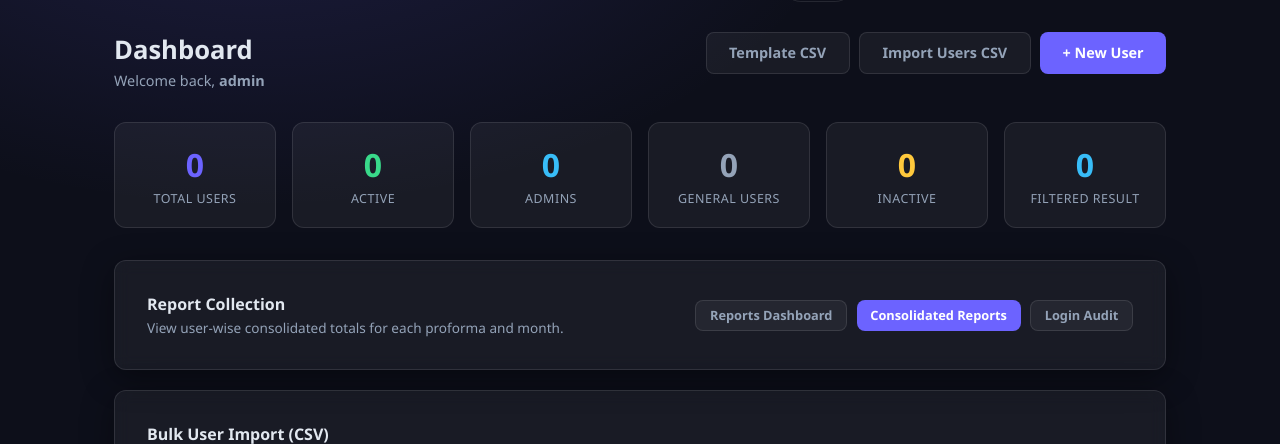
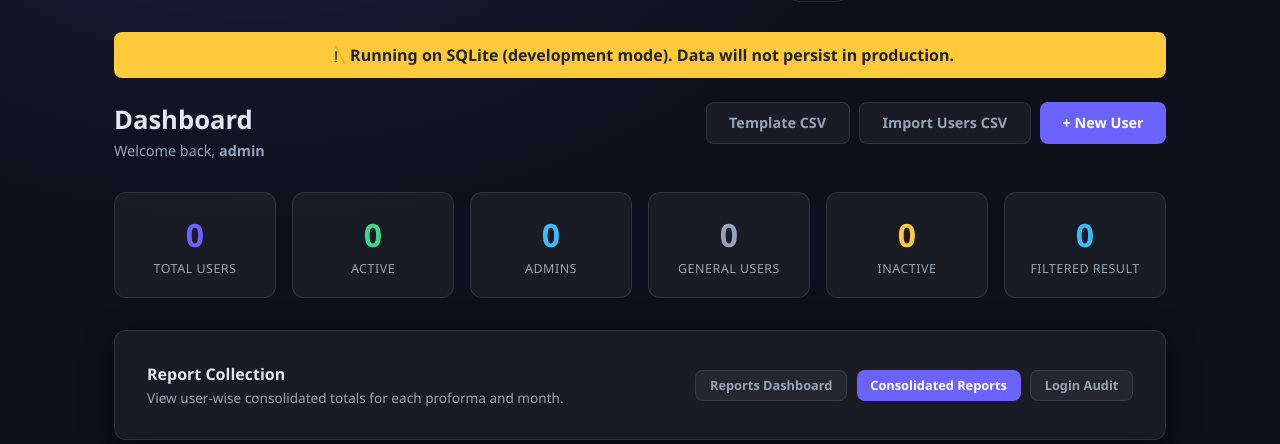
Before and after one commit to navdeepptu23-max/opd-portal, a Flask app: page /dashboard in a window 1280 px wide. Shown: the part 60-504 px from the top of the page. Run offline with Flask 3, Linux system fonts and the light colour scheme; a user stored in the database is signed in; data comes from the database, SQL or seed files in the repository; data that the repository does not hold is empty; some libraries are stand-ins or nearby versions.

Commit message:
fix: prevent user disappearing - block writes on SQLite fallback, add audit logging
Root cause: When Render PostgreSQL expires and DATABASE_URL disappears,
app silently falls back to empty SQLite. All users vanish. Any users
created on ephemeral SQLite are lost on next restart.

Fixes:
- Add _SQLITE_ON_RENDER flag to detect production SQLite fallback
- Block user create/delete/import when on SQLite in production
- Add persistent red warning banner on dashboard when DB disconnected
- Add [AUDIT] logging for all user lifecycle events (create, toggle, delete, CSV import, signup)
- Add startup user listing for easier debugging (up to 50 users)
- Add __pycache__ to .gitignore

```diff
--- a/portal/app.py
+++ b/portal/app.py
@@ -76,6 +76,8 @@ def _session_debug_before_request():
 
 
 _USING_SQLITE = 'sqlite' in database_url.lower()
+_ON_RENDER = bool(os.environ.get('RENDER', ''))
+_SQLITE_ON_RENDER = _USING_SQLITE and _ON_RENDER  # DB expired in production
 
 
 @app.before_request
@@ -2037,6 +2039,7 @@ def signup():
         new_user.set_password(form.password.data)
         db.session.add(new_user)
         db.session.commit()
+        print(f'[AUDIT] Self-signup: user \"{new_user.username}\" (id={new_user.id}) registered')
         flash('Account created successfully. You can now sign in.', 'success')
         return redirect(url_for('login'))
     return render_template('signup.html', form=form)
@@ -2068,6 +2071,11 @@ def register():
     # Only super_admin may create other admins
     if not current_user.is_super_admin:
         form.role.choices = [('sub', 'General User')]
+    if _SQLITE_ON_RENDER:
+        flash('Cannot create users: PostgreSQL database is not connected. '
+              'Users created now will be LOST on next restart. '
+              'Please fix DATABASE_URL on Render first.', 'danger')
+        return redirect(url_for('dashboard'))
     if form.validate_on_submit():
         new_user = User(
             username=_normalize_username(form.username.data),
@@ -2078,6 +2086,7 @@ def register():
         new_user.set_password(form.password.data)
         db.session.add(new_user)
         db.session.commit()
+        print(f'[AUDIT] User "{new_user.username}" (id={new_user.id}) created by "{current_user.username}" (id={current_user.id})')
         flash(f'User "{new_user.username}" created successfully.', 'success')
         return redirect(url_for('dashboard'))
     return render_template('register.html', form=form)
@@ -2142,6 +2151,8 @@ def dashboard():
         sort_dir=sort_dir,
         stats=stats,
         login_audits=login_audits,
+        using_sqlite=_USING_SQLITE,
+        sqlite_on_render=_SQLITE_ON_RENDER,
     )
 
 
@@ -2277,6 +2288,12 @@ def import_users_csv():
     if not current_user.is_admin_or_above:
         abort(403)
 
+    if _SQLITE_ON_RENDER:
+        flash('Cannot import users: PostgreSQL database is not connected. '
+              'Users imported now will be LOST on next restart. '
+              'Please fix DATABASE_URL on Render first.', 'danger')
+        return redirect(url_for('dashboard'))
+
     upload = request.files.get('users_csv')
     if not upload or not (upload.filename or '').strip():
         flash('Please choose a CSV file to import users.', 'warning')
@@ -2355,6 +2372,8 @@ def import_users_csv():
             'CSV import: %d created, %d verified in DB (engine=%s)',
             len(created_users), verified, db_engine,
         )
+        print(f'[AUDIT] CSV import by \"{current_user.username}\" (id={current_user.id}): '
+              f'{len(created_users)} created, {verified} verified (engine={db_engine})')
         if verified < len(created_users):
             app.logger.error(
                 'CSV import VERIFICATION FAILED: only %d/%d users found after commit (engine=%s)',
@@ -3100,9 +3119,11 @@ def toggle_user(user_id):
     user = User.query.get_or_404(user_id)
     if not current_user.can_manage(user):
         abort(403)
+    old_status = user.is_active
     user.is_active = not user.is_active
     db.session.commit()
     status = 'activated' if user.is_active else 'deactivated'
+    print(f'[AUDIT] User "{user.username}" (id={user.id}) {status} by "{current_user.username}" (id={current_user.id}) [was_active={old_status}]')
     flash(f'User "{user.username}" {status}.', 'success')
     return redirect(url_for('dashboard'))
 
@@ -3115,9 +3136,15 @@ def delete_user(user_id):
     user = User.query.get_or_404(user_id)
     if not current_user.can_manage(user):
         abort(403)
+    if _SQLITE_ON_RENDER:
+        flash('Cannot delete users: PostgreSQL database is not connected. '
+              'Please fix DATABASE_URL on Render first.', 'danger')
+        return redirect(url_for('dashboard'))
     username = user.username
+    user_id = user.id
     db.session.delete(user)
     db.session.commit()
+    print(f'[AUDIT] User "{username}" (id={user_id}) DELETED by "{current_user.username}" (id={current_user.id})')
     flash(f'User "{username}" deleted.', 'success')
     return redirect(url_for('dashboard'))
 
@@ -3181,6 +3208,12 @@ def seed_admin():
     print(f'[STARTUP] Total users in database: {total_users}')
     if 'sqlite' in db_engine:
         print('[STARTUP] WARNING: Running on SQLite – data will be lost on restart!')
+    if total_users and total_users <= 50:
+        rows = db.session.execute(db.text(
+            "SELECT id, username, role, is_active, created_by FROM users ORDER BY id"
+        )).fetchall()
+        for r in rows:
+            print(f'[STARTUP]   user id={r[0]} username=\"{r[1]}\" role={r[2]} active={r[3]} created_by={r[4]}')
 
     # Startup migrations:
     # 1. Fix NULL is_active rows → active.
--- a/portal/templates/dashboard.html
+++ b/portal/templates/dashboard.html
@@ -2,6 +2,17 @@
 {% block title %}Dashboard – OPD Portal{% endblock %}
 
 {% block content %}
+{% if sqlite_on_render %}
+<div style="background:#ff4d6d; color:#fff; padding:1rem 1.5rem; border-radius:8px; margin-bottom:1.5rem; font-weight:600; text-align:center;">
+  ⚠️ DATABASE DISCONNECTED — PostgreSQL expired on Render. All users from the real database are NOT visible.
+  New users created now will be LOST on next restart. Please create a new database on Render and update DATABASE_URL.
+  <br><small style="font-weight:400;">Current engine: SQLite (fallback mode)</small>
+</div>
+{% elif using_sqlite %}
+<div style="background:#ffc93c; color:#222; padding:0.75rem 1.5rem; border-radius:8px; margin-bottom:1.5rem; font-weight:600; text-align:center;">
+  ⚠️ Running on SQLite (development mode). Data will not persist in production.
+</div>
+{% endif %}
 <div class="page-header" style="display:flex; align-items:flex-start; justify-content:space-between; flex-wrap:wrap; gap:1rem;">
   <div>
     <h1>Dashboard</h1>
```
Also changed, not shown: 1 other file.
